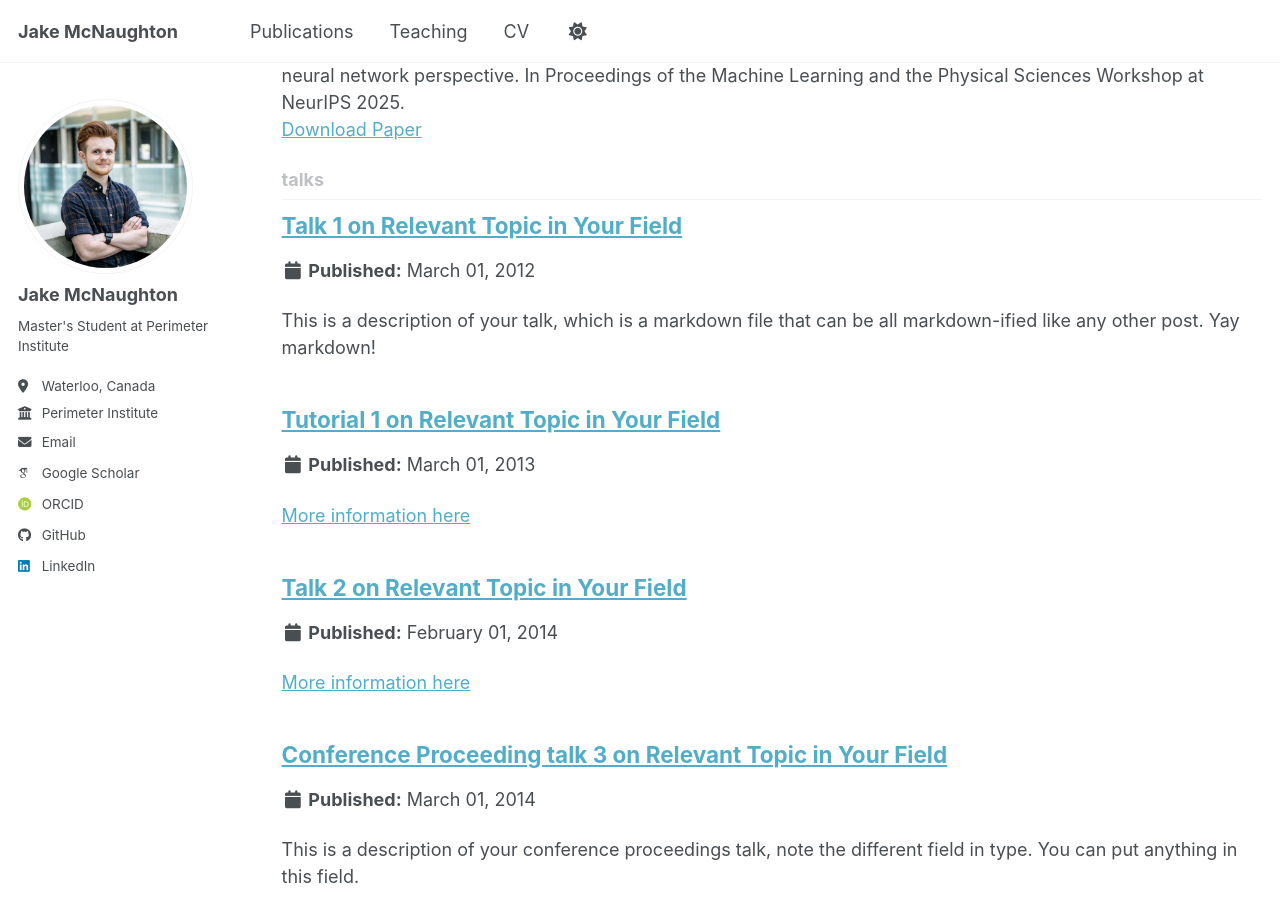
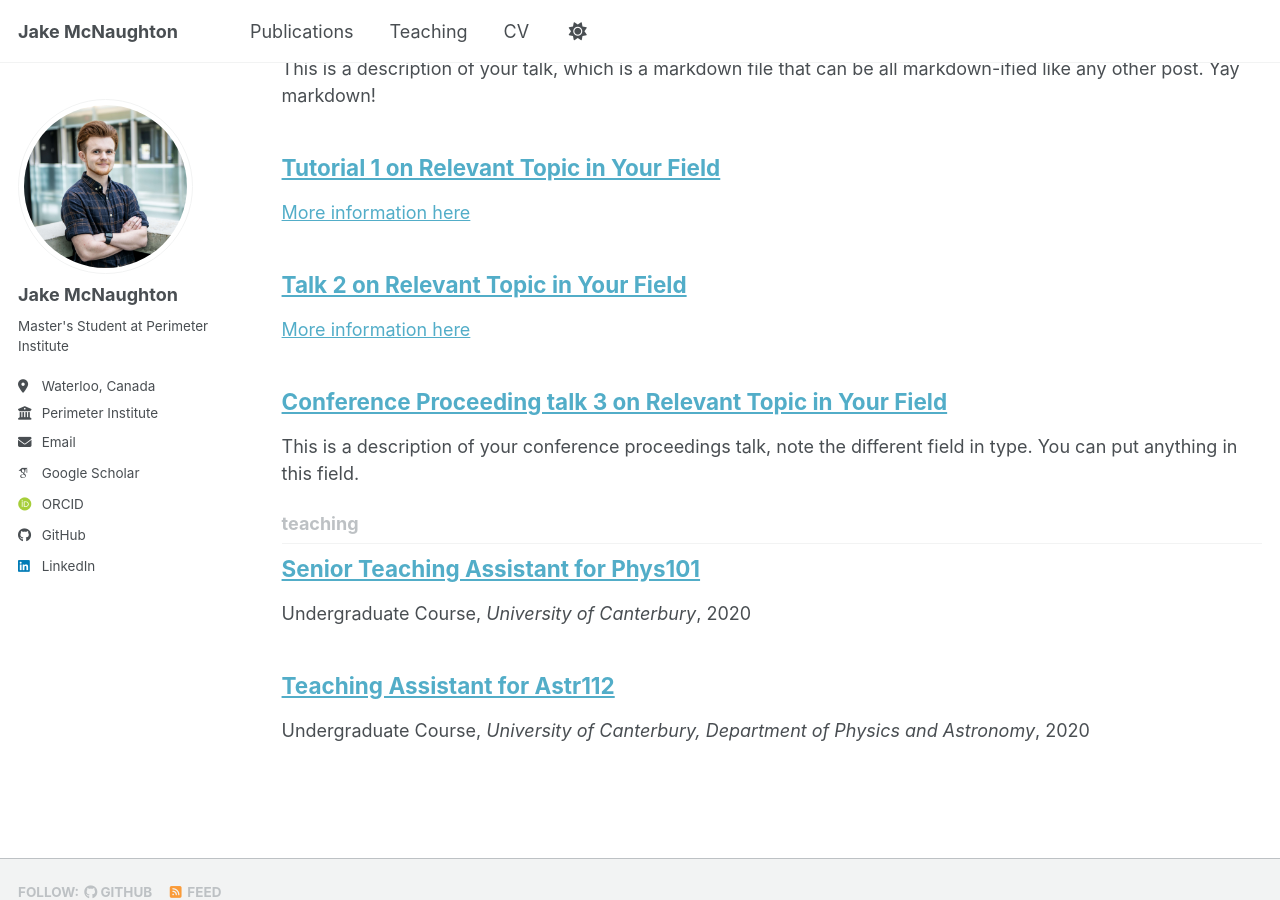
Before and after one commit to jakemcnaughton/jakemcnaughton.github.io, a Jekyll site: the page built from _pages/collection-archive.html, in a window 1280 px wide and 900 px high, scrolled down 2117 px. Built offline with Jekyll 4.4.1, drawn with Linux system fonts in a browser that asks for light colours; some web fonts are replaced; a script bundle is joined from its source files by our own code; library files that are not in the unit come from our copies; some of the changed text lies outside the part shown.

```diff
--- a/_includes/archive-single.html
+++ b/_includes/archive-single.html
@@ -42,8 +42,6 @@
           <p> {{ post.type }}, <i>{{ post.venue }}</i>, {{ post.date | default: "1900-01-01" | date: "%Y" }} </p>
         {% elsif post.collection == 'publications' and post.venue%}
           <p>Published in <i>{{ post.venue }}</i>, {{ post.date | default: "1900-01-01" | date: "%Y" }} </p>
-        {% elsif post.date %}
-         <p class="page__date"><strong><i class="fa fa-fw fa-calendar" aria-hidden="true"></i> {{ site.data.ui-text[site.locale].date_label | default: "Published:" }}</strong> <time datetime="{{ post.date | default: "1900-01-01" | date_to_xmlschema }}">{{ post.date | default: "1900-01-01" | date: "%B %d, %Y" }}</time></p>
         {% endif %}
 
     {% if post.excerpt and site.read_more != 'enabled' %}
```
